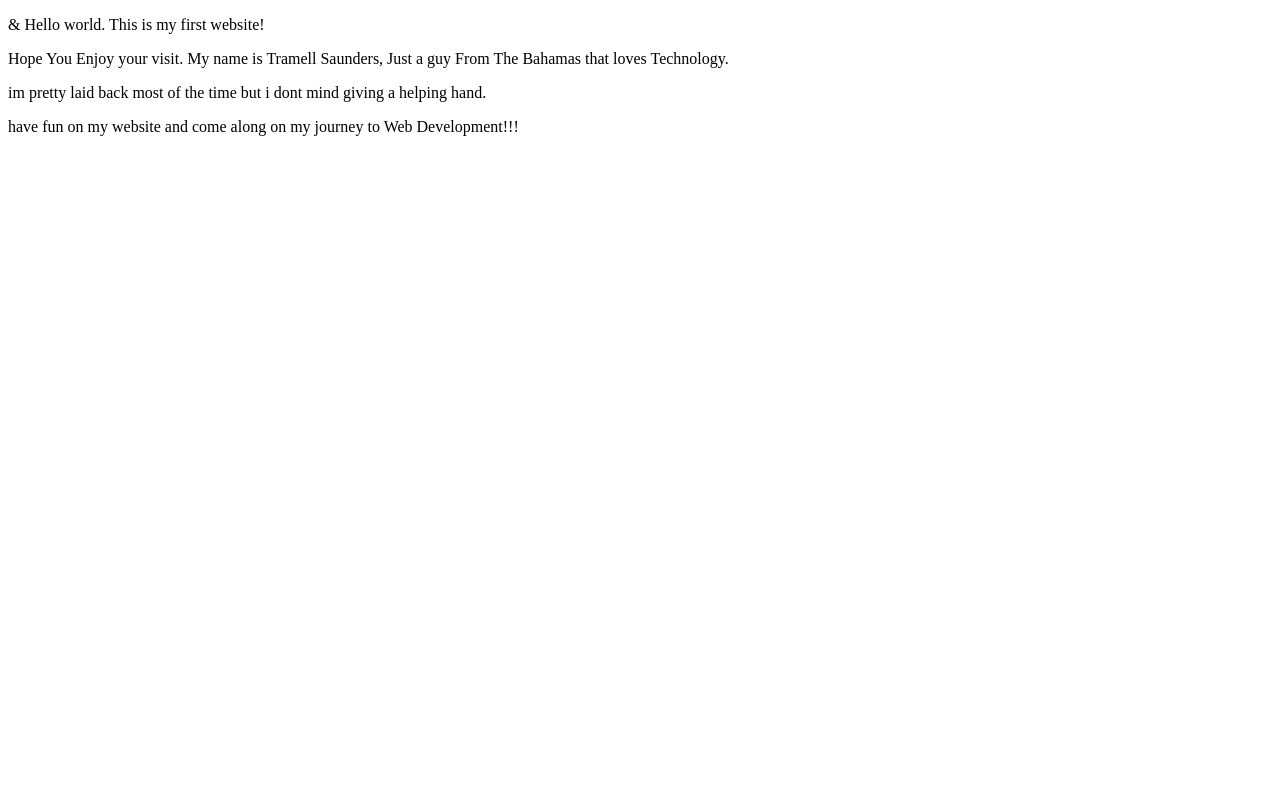
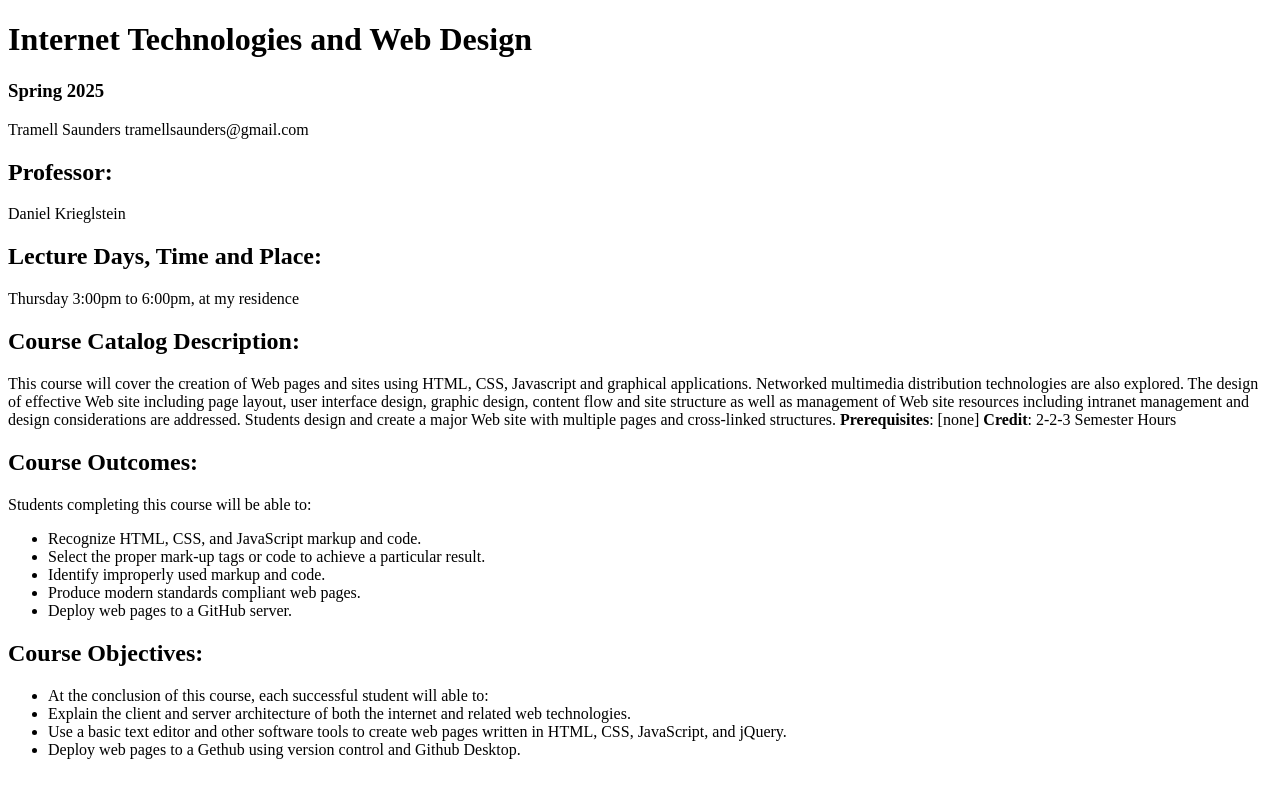
Before and after one commit to Tazbonia/webdev_lab1, a plain HTML site: page index.html in a window 1280 px wide. Drawn offline with Linux system fonts and the light colour scheme.

Commit message:
upfate index html
updating index file

```diff
--- a/index.html
+++ b/index.html
@@ -5,9 +5,30 @@
   <title>Internet Technologies and Web Design</title>
 </head>
 <body>
-  <p>&amp; Hello world. This is my first website!</p>
-  <p> Hope You Enjoy your visit. My name is Tramell Saunders, Just a guy From The Bahamas that loves Technology.</p>
-  <p> im pretty laid back most of the time but i dont mind giving a helping hand. </p>
-  <p> have fun on my website and come along on my journey to Web Development!!! </p>
+	<h1>Internet Technologies and Web Design</h1>
+	<h3>Spring 2025</h3>
+	<p>Tramell Saunders tramellsaunders@gmail.com</p>
+	<h2>Professor:</h2>
+	<p>Daniel Krieglstein</p>
+	<h2>Lecture Days, Time and Place:</h2>
+	<p>Thursday 3:00pm to 6:00pm, at my residence</p>
+	<h2>Course Catalog Description:</h2>
+	<p>	This course will cover the creation of Web pages and sites using HTML, CSS, Javascript and graphical applications. Networked multimedia distribution technologies are also explored. The design of effective Web site including page layout, user interface design, graphic design, content flow and site structure as well as management of Web site resources including intranet management and design considerations are addressed. Students design and create a major Web site with multiple pages and cross-linked structures. <strong>Prerequisites</strong>: [none] <strong>Credit</strong>: 2-2-3 Semester Hours</p>
+	<h2>Course Outcomes:</h2>
+	<p>Students completing this course will be able to:</p>
+	<ul>
+		<li>Recognize HTML, CSS, and JavaScript markup and code.</li>
+		<li>Select the proper mark-up tags or code to achieve a particular result.</li>
+		<li>Identify improperly used markup and code.</li>
+		<li>Produce modern standards compliant web pages.</li>
+		<li>Deploy web pages to a GitHub server.</li>
+	</ul>
+	<h2>Course Objectives:</h2>
+	<ul>
+		<li>At the conclusion of this course, each successful student will able to:</li>
+		<li>Explain the client and server architecture of both the internet and related web technologies.</li>
+		<li>Use a basic text editor and other software tools to create web pages written in HTML, CSS, JavaScript, and jQuery.</li>
+		<li>Deploy web pages to a Gethub using version control and Github Desktop.</li>
+	</ul>
 </body>
 </html>
```
